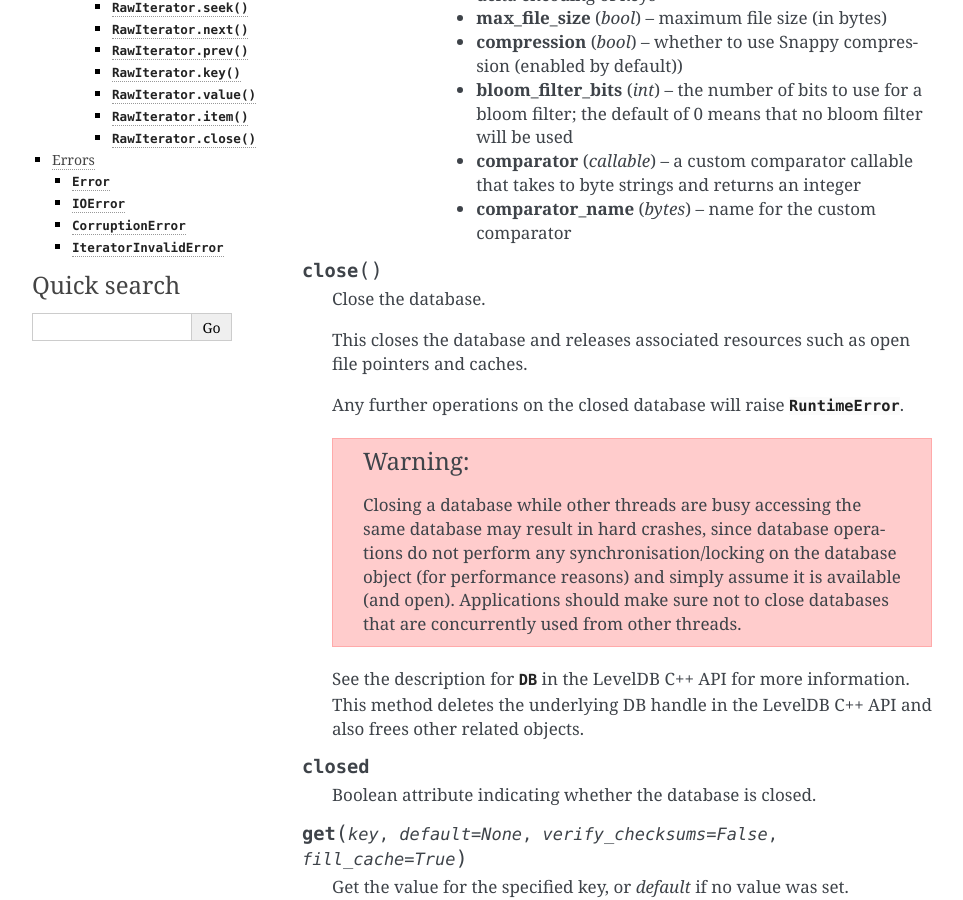
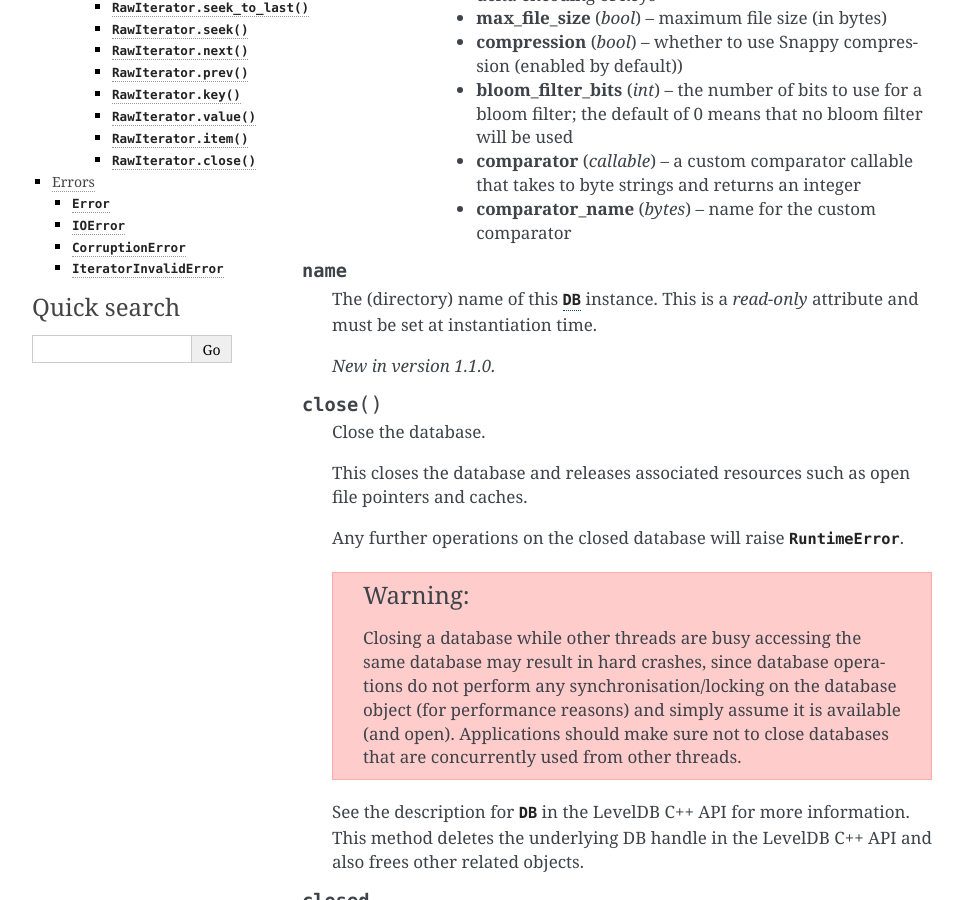
Before and after one commit to wbolster/plyvel, a Sphinx documentation site: the page built from doc/api.rst, in a window 1280 px wide and 900 px high, scrolled down 1360 px. Shown: the whole window, without its empty margins (148-1111 px from the left). Built offline with Sphinx 7.4.7, drawn with Linux system fonts in a browser that asks for light colours.

Commit message:
Expose DB.name to Python code (#90)

```diff
--- a/doc/api.rst
+++ b/doc/api.rst
@@ -63,6 +63,13 @@
                                   byte strings and returns an integer
       :param bytes comparator_name: name for the custom comparator
 
+
+   .. py:attribute:: name
+
+      The (directory) name of this :py:class:`DB` instance. This is a
+      *read-only* attribute and must be set at instantiation time.
+
+      *New in version 1.1.0.*
 
    .. py:method:: close()
 
```
Also changed, not shown: 2 other files.
